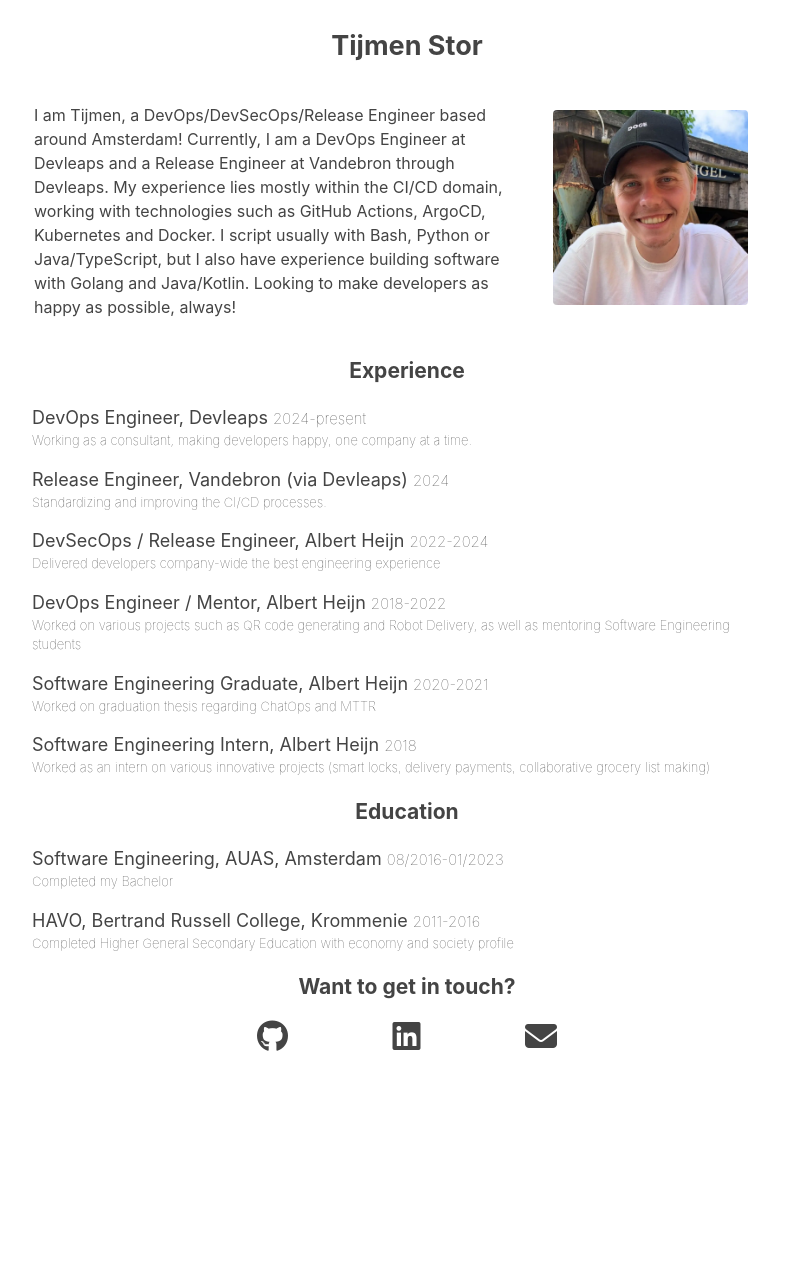
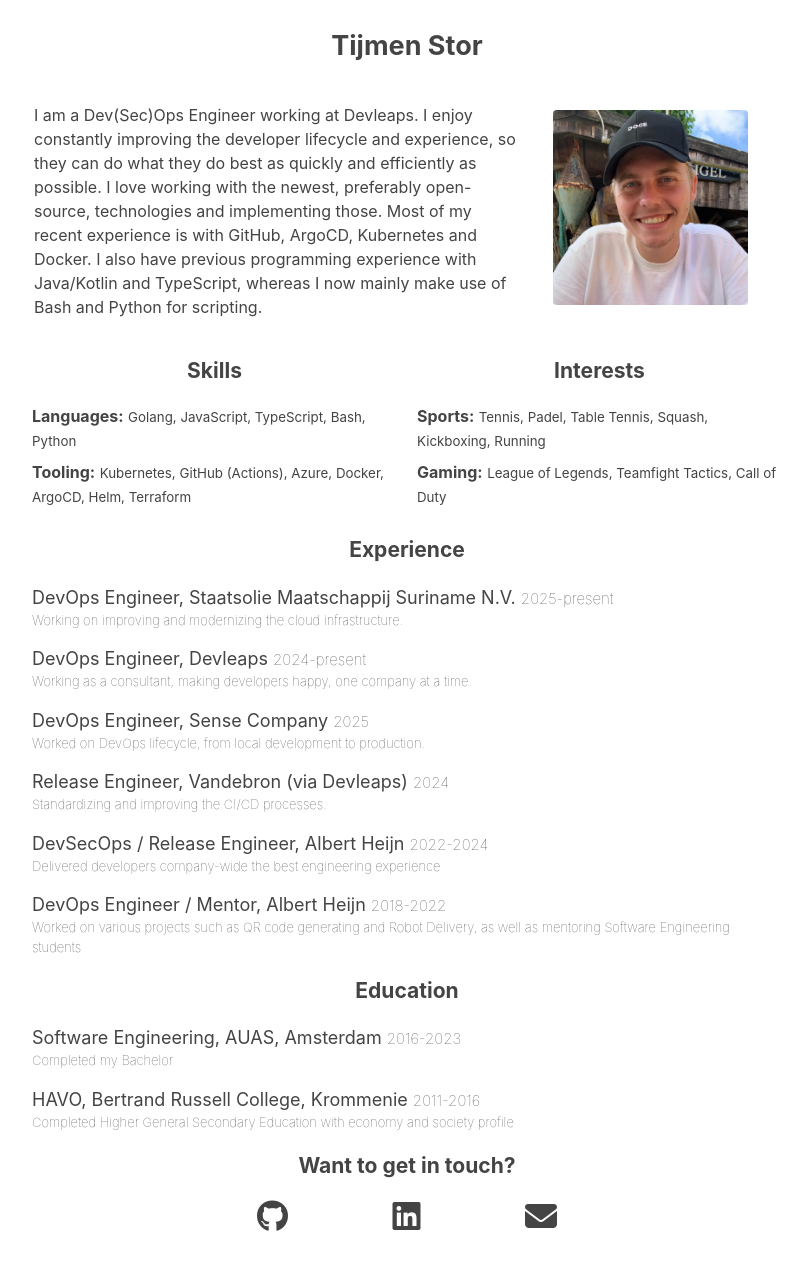
Before and after one commit to tijmenstor/tijmenstor.github.io, a Jekyll site: the page built from index.md, in a window 1280 px wide. Shown: the whole page, without its empty margins (233-1040 px from the left). Built offline with Jekyll 4.4.1, drawn with Linux system fonts in a browser that asks for light colours; nearby versions of some CDN libraries; before the commit the page ends 1084 px from its top, so only the background shows below that.

Commit message:
chore: Update all information

```diff
--- a/_config.yml
+++ b/_config.yml
@@ -1,4 +1,4 @@
-title: Tijmen Stor - DevSecOps Engineer @ Albert Heijn
+title: Tijmen Stor - DevOps Engineer @ Devleaps
 description: >-
   Portfolio website of Tijmen Stor
 author: Tijmen Stor
--- a/_data/education.yml
+++ b/_data/education.yml
@@ -2,7 +2,7 @@
   - study: Software Engineering
     school: AUAS
     place: Amsterdam
-    time-span: 08/2016-01/2023
+    time-span: 2016-2023
     description: Completed my Bachelor
   - study: HAVO
     school: Bertrand Russell College
--- /dev/null
+++ b/_data/interests.yml
@@ -0,0 +1,5 @@
+data:
+  - category: Sports
+    items: ["Tennis", "Padel", "Table Tennis", "Squash", "Kickboxing", "Running"]
+  - category: Gaming
+    items: ["League of Legends", "Teamfight Tactics", "Call of Duty"]
--- a/_data/intro.yml
+++ b/_data/intro.yml
@@ -1,5 +1,5 @@
 text: |
-  I am Tijmen, a DevOps/DevSecOps/Release Engineer based around Amsterdam! Currently, I am a DevOps Engineer at Devleaps and a Release Engineer at Vandebron through Devleaps.
-  My experience lies mostly within the CI/CD domain, working with technologies such as GitHub Actions, ArgoCD, Kubernetes and Docker.
-  I script usually with Bash, Python or Java/TypeScript, but I also have experience building software with Golang and Java/Kotlin.
-  Looking to make developers as happy as possible, always!
+  I am a Dev(Sec)Ops Engineer working at Devleaps.
+  I enjoy constantly improving the developer lifecycle and experience, so they can do what they do best as quickly and efficiently as possible.
+  I love working with the newest, preferably open-source, technologies and implementing those. Most of my recent experience is with GitHub, ArgoCD, Kubernetes and Docker.
+  I also have previous programming experience with Java/Kotlin and TypeScript, whereas I now mainly make use of Bash and Python for scripting.
--- /dev/null
+++ b/_data/skills.yml
@@ -0,0 +1,5 @@
+data:
+  - category: Languages
+    items: ["Golang", "JavaScript", "TypeScript", "Bash", "Python"]
+  - category: Tooling
+    items: ["Kubernetes", "GitHub (Actions)", "Azure", "Docker", "ArgoCD", "Helm", "Terraform"]
--- a/_data/work-experience.yml
+++ b/_data/work-experience.yml
@@ -1,9 +1,19 @@
 data:
+  - job: DevOps Engineer
+    company: Staatsolie Maatschappij Suriname N.V.
+    time-span: 2025-present
+    description: Working on improving and modernizing the cloud infrastructure.
+    website: https://www.staatsolie.com/
   - job: DevOps Engineer
     company: Devleaps
     time-span: 2024-present
     description: Working as a consultant, making developers happy, one company at a time.
     website: https://devleaps.nl
+  - job: DevOps Engineer
+    company: Sense Company
+    time-span: 2025
+    description: Worked on DevOps lifecycle, from local development to production.
+    website: https://sense-company.com
   - job: Release Engineer
     company: Vandebron (via Devleaps)
     time-span: 2024
@@ -19,13 +29,13 @@
     time-span: 2018-2022
     description: Worked on various projects such as QR code generating and Robot Delivery, as well as mentoring Software Engineering students
     website: https://ah.nl
-  - job: Software Engineering Graduate
-    company: Albert Heijn
-    time-span: 2020-2021
-    description: Worked on graduation thesis regarding ChatOps and MTTR
-    website: https://ah.nl
-  - job: Software Engineering Intern
-    company: Albert Heijn
-    time-span: 2018
-    description: Worked as an intern on various innovative projects (smart locks, delivery payments, collaborative grocery list making)
-    website: https://ah.nl
+  # - job: Software Engineering Graduate
+  #   company: Albert Heijn
+  #   time-span: 2020-2021
+  #   description: Worked on graduation thesis regarding ChatOps and MTTR
+  #   website: https://ah.nl
+  # - job: Software Engineering Intern
+  #   company: Albert Heijn
+  #   time-span: 2018
+  #   description: Worked as an intern on various innovative projects (smart locks, delivery payments, collaborative grocery list making)
+  #   website: https://ah.nl
--- a/_layouts/default.html
+++ b/_layouts/default.html
@@ -20,6 +20,32 @@
       </div>
       <div class="right center-img-col">
         <img src="/assets/tijmen.webp" alt="Foto Tijmen" class="img">
+      </div>
+    </div>
+
+    <div class="skills-interests-row">
+      <div class="skills-column">
+        <h3>Skills</h3>
+        <div class="skills-container">
+          {% for skill_category in site.data.skills.data %}
+          <div class="skill-category">
+            <strong>{{ skill_category.category }}:</strong>
+            <span class="skill-items">{{ skill_category.items | join: ", " }}</span>
+          </div>
+          {% endfor %}
+        </div>
+      </div>
+
+      <div class="interests-column">
+        <h3>Interests</h3>
+        <div class="interests-container">
+          {% for interest_category in site.data.interests.data %}
+          <div class="interest-category">
+            <strong>{{ interest_category.category }}:</strong>
+            <span class="interest-items">{{ interest_category.items | join: ", " }}</span>
+          </div>
+          {% endfor %}
+        </div>
       </div>
     </div>
 
--- a/_sass/main.scss
+++ b/_sass/main.scss
@@ -104,6 +104,43 @@
   border-radius: 4px;
 }
 
+.skills-interests-row {
+  display: flex;
+  flex-direction: row;
+  gap: 20px;
+  margin-bottom: 20px;
+}
+
+.skills-column, .interests-column {
+  flex: 1;
+}
+
+.skills-container {
+  margin-bottom: 0;
+}
+
+.skill-category {
+  margin-bottom: 8px;
+  font-size: medium;
+}
+
+.skill-items {
+  font-weight: normal;
+}
+
+.interests-container {
+  margin-bottom: 0;
+}
+
+.interest-category {
+  margin-bottom: 8px;
+  font-size: medium;
+}
+
+.interest-items {
+  font-weight: normal;
+}
+
 a {
   color: inherit;
   text-decoration: none;
@@ -146,6 +183,11 @@
   .intro-text {
     text-align: center;
   }
+
+  .skills-interests-row {
+    flex-direction: column;
+    gap: 10px;
+  }
 }
 
 @media (prefers-color-scheme: dark) {
```
